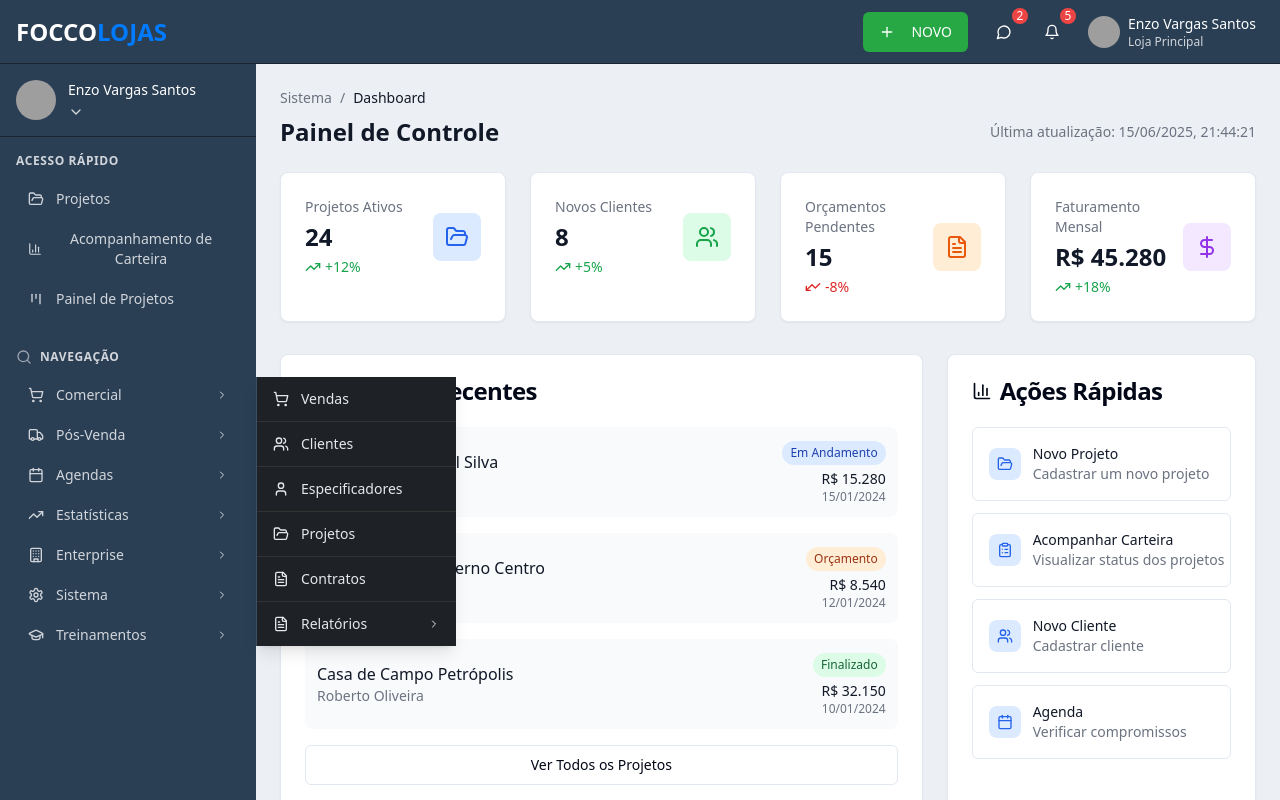
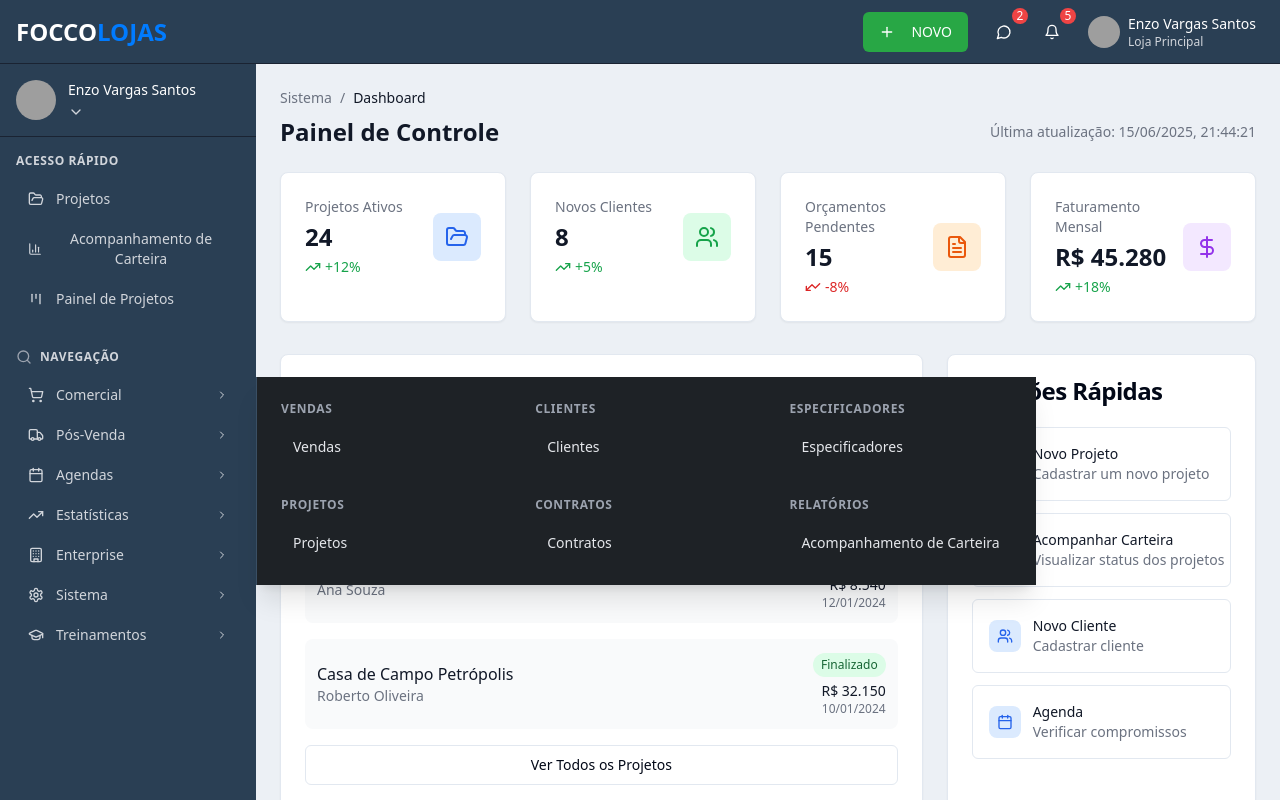
Before and after one commit to victorprocha/promoveis-public, a React (Vite) app: page / in a window 1280 px wide. Both pictures are taken after a click on the button "Comercial". Shown: the top 800 px of the page. Built offline with nearby package versions, Linux system fonts and the light colour scheme; grey boxes are pictures that could not be loaded.

Commit message:
Implement hierarchical, functional sidebar with flyout menus.

```diff
--- a/src/components/Layout/Sidebar.tsx
+++ b/src/components/Layout/Sidebar.tsx
@@ -29,16 +29,22 @@ interface SidebarProps {
   onModuleChange: (module: string) => void;
 }
 
+interface SubmenuItem {
+  id: string;
+  label: string;
+}
+
+interface SubmenuCategory {
+  title: string;
+  items: SubmenuItem[];
+}
+
 interface MenuItem {
   id: string;
   label: string;
   icon: any;
   hasSubmenu?: boolean;
-  submenu?: MenuItem[];
-}
-
-interface SubmenuState {
-  [key: string]: boolean;
+  submenuCategories?: SubmenuCategory[];
 }
 
 interface FlyoutPosition {
@@ -47,9 +53,8 @@ interface FlyoutPosition {
 }
 
 const Sidebar: React.FC<SidebarProps> = ({ isOpen, activeModule, onModuleChange }) => {
-  const [openSubmenus, setOpenSubmenus] = useState<SubmenuState>({});
+  const [activeFlyout, setActiveFlyout] = useState<string | null>(null);
   const [flyoutPosition, setFlyoutPosition] = useState<FlyoutPosition>({ top: 0, left: 0 });
-  const [activeFlyout, setActiveFlyout] = useState<string | null>(null);
   const sidebarRef = useRef<HTMLDivElement>(null);
   const flyoutRef = useRef<HTMLDivElement>(null);
 
@@ -65,20 +70,30 @@ const Sidebar: React.FC<SidebarProps> = ({ isOpen, activeModule, onModuleChange
       label: 'Comercial',
       icon: ShoppingCart,
       hasSubmenu: true,
-      submenu: [
-        { id: 'vendas', label: 'Vendas', icon: ShoppingCart },
-        { id: 'clientes', label: 'Clientes', icon: Users },
-        { id: 'especificadores', label: 'Especificadores', icon: User },
-        { id: 'projetos-comercial', label: 'Projetos', icon: FolderOpen },
-        { id: 'contratos', label: 'Contratos', icon: FileText },
+      submenuCategories: [
         {
-          id: 'relatorios-comercial',
-          label: 'Relatórios',
-          icon: FileText,
-          hasSubmenu: true,
-          submenu: [
-            { id: 'acompanhamento-carteira', label: 'Acompanhamento de Carteira', icon: BarChart3 }
-          ]
+          title: 'VENDAS',
+          items: [{ id: 'vendas', label: 'Vendas' }]
+        },
+        {
+          title: 'CLIENTES',
+          items: [{ id: 'clientes', label: 'Clientes' }]
+        },
+        {
+          title: 'ESPECIFICADORES',
+          items: [{ id: 'especificadores', label: 'Especificadores' }]
+        },
+        {
+          title: 'PROJETOS',
+          items: [{ id: 'projetos-comercial', label: 'Projetos' }]
+        },
+        {
+          title: 'CONTRATOS',
+          items: [{ id: 'contratos', label: 'Contratos' }]
+        },
+        {
+          title: 'RELATÓRIOS',
+          items: [{ id: 'acompanhamento-carteira', label: 'Acompanhamento de Carteira' }]
         }
       ]
     },
@@ -87,43 +102,27 @@ const Sidebar: React.FC<SidebarProps> = ({ isOpen, activeModule, onModuleChange
       label: 'Pós-Venda',
       icon: Truck,
       hasSubmenu: true,
-      submenu: [
+      submenuCategories: [
         {
-          id: 'revisoes',
-          label: 'Revisões',
-          icon: Search,
-          hasSubmenu: true,
-          submenu: [
-            { id: 'revisao-ambientes', label: 'Revisão de Ambientes', icon: Building }
+          title: 'REVISÕES',
+          items: [{ id: 'revisao-ambientes', label: 'Revisão de Ambientes' }]
+        },
+        {
+          title: 'ENTREGA E MONTAGEM',
+          items: [
+            { id: 'entregas', label: 'Entregas' },
+            { id: 'montagem', label: 'Montagem' }
           ]
         },
         {
-          id: 'entrega-montagem',
-          label: 'Entrega e Montagem',
-          icon: Package,
-          hasSubmenu: true,
-          submenu: [
-            { id: 'entregas', label: 'Entregas', icon: Truck },
-            { id: 'montagem', label: 'Montagem', icon: Wrench }
-          ]
+          title: 'ASSISTÊNCIA TÉCNICA',
+          items: [{ id: 'assistencias', label: 'Assistências' }]
         },
         {
-          id: 'assistencia-tecnica',
-          label: 'Assistência Técnica',
-          icon: Wrench,
-          hasSubmenu: true,
-          submenu: [
-            { id: 'assistencias', label: 'Assistências', icon: Wrench }
-          ]
-        },
-        {
-          id: 'relatorios-pos-venda',
-          label: 'Relatórios',
-          icon: FileText,
-          hasSubmenu: true,
-          submenu: [
-            { id: 'previsao-embarque', label: 'Previsão de Embarque', icon: Truck },
-            { id: 'assistencias-relatorio', label: 'Assistências', icon: Wrench }
+          title: 'RELATÓRIOS',
+          items: [
+            { id: 'previsao-embarque', label: 'Previsão de Embarque' },
+            { id: 'assistencias-relatorio', label: 'Assistências' }
           ]
         }
       ]
@@ -133,18 +132,22 @@ const Sidebar: React.FC<SidebarProps> = ({ isOpen, activeModule, onModuleChange
       label: 'Agendas',
       icon: Calendar,
       hasSubmenu: true,
-      submenu: [
-        { id: 'agendamentos', label: 'Agendamentos', icon: Calendar },
-        { id: 'compromissos', label: 'Compromissos', icon: Clock },
-        { id: 'historicos', label: 'Históricos', icon: FileText },
+      submenuCategories: [
         {
-          id: 'configuracoes-agenda',
-          label: 'Configurações',
-          icon: Settings,
-          hasSubmenu: true,
-          submenu: [
-            { id: 'permissoes-acesso', label: 'Permissões de Acesso', icon: Users }
-          ]
+          title: 'AGENDAMENTOS',
+          items: [{ id: 'agendamentos', label: 'Agendamentos' }]
+        },
+        {
+          title: 'COMPROMISSOS',
+          items: [{ id: 'compromissos', label: 'Compromissos' }]
+        },
+        {
+          title: 'HISTÓRICOS',
+          items: [{ id: 'historicos', label: 'Históricos' }]
+        },
+        {
+          title: 'CONFIGURAÇÕES',
+          items: [{ id: 'permissoes-acesso', label: 'Permissões de Acesso' }]
         }
       ]
     },
@@ -153,10 +156,15 @@ const Sidebar: React.FC<SidebarProps> = ({ isOpen, activeModule, onModuleChange
       label: 'Estatísticas',
       icon: TrendingUp,
       hasSubmenu: true,
-      submenu: [
-        { id: 'vendas-stats', label: 'Vendas', icon: ShoppingCart },
-        { id: 'projetos-stats', label: 'Projetos', icon: FolderOpen },
-        { id: 'financeiro-stats', label: 'Financeiro', icon: BarChart3 }
+      submenuCategories: [
+        {
+          title: 'GERAL',
+          items: [
+            { id: 'vendas-stats', label: 'Vendas' },
+            { id: 'projetos-stats', label: 'Projetos' },
+            { id: 'financeiro-stats', label: 'Financeiro' }
+          ]
+        }
       ]
     },
     {
@@ -164,9 +172,15 @@ const Sidebar: React.FC<SidebarProps> = ({ isOpen, activeModule, onModuleChange
       label: 'Enterprise',
       icon: Building,
       hasSubmenu: true,
-      submenu: [
-        { id: 'cadastro-produtos', label: 'Cadastro de Produtos', icon: Package },
-        { id: 'painel-projetos-enterprise', label: 'Painel de Projetos', icon: Kanban }
+      submenuCategories: [
+        {
+          title: 'CADASTROS',
+          items: [{ id: 'cadastro-produtos', label: 'Cadastro de Produtos' }]
+        },
+        {
+          title: 'GERENCIAMENTO',
+          items: [{ id: 'painel-projetos-enterprise', label: 'Painel de Projetos' }]
+        }
       ]
     },
     {
@@ -174,9 +188,15 @@ const Sidebar: React.FC<SidebarProps> = ({ isOpen, activeModule, onModuleChange
       label: 'Sistema',
       icon: Settings,
       hasSubmenu: true,
-      submenu: [
-        { id: 'usuarios', label: 'Usuários', icon: Users },
-        { id: 'colaborador', label: 'Colaborador', icon: User }
+      submenuCategories: [
+        {
+          title: 'ACESSO',
+          items: [{ id: 'usuarios', label: 'Usuários' }]
+        },
+        {
+          title: 'EQUIPE',
+          items: [{ id: 'colaborador', label: 'Colaborador' }]
+        }
       ]
     },
     {
@@ -184,14 +204,37 @@ const Sidebar: React.FC<SidebarProps> = ({ isOpen, activeModule, onModuleChange
       label: 'Treinamentos',
       icon: GraduationCap,
       hasSubmenu: true,
-      submenu: [
-        { id: 'comercial-treinamento', label: 'Comercial', icon: ShoppingCart },
-        { id: 'treinamento-comercial', label: 'Treinamento Comercial', icon: GraduationCap }
+      submenuCategories: [
+        {
+          title: 'TREINAMENTOS',
+          items: [
+            { id: 'comercial-treinamento', label: 'Comercial' },
+            { id: 'treinamento-comercial', label: 'Treinamento Comercial' }
+          ]
+        }
       ]
     }
   ];
 
-  const handleItemClick = (item: MenuItem, event: React.MouseEvent, level: number = 0) => {
+  // Check if current module belongs to a main navigation item
+  const getActiveMainItem = () => {
+    for (const item of navigationItems) {
+      if (item.submenuCategories) {
+        for (const category of item.submenuCategories) {
+          for (const subItem of category.items) {
+            if (subItem.id === activeModule) {
+              return item.id;
+            }
+          }
+        }
+      }
+    }
+    return null;
+  };
+
+  const activeMainItem = getActiveMainItem();
+
+  const handleItemClick = (item: MenuItem, event: React.MouseEvent) => {
     event.stopPropagation();
 
     if (item.hasSubmenu) {
@@ -200,24 +243,27 @@ const Sidebar: React.FC<SidebarProps> = ({ isOpen, activeModule, onModuleChange
 
       setFlyoutPosition({
         top: rect.top - (sidebarRect?.top || 0),
-        left: level === 0 ? 256 : rect.right - (sidebarRect?.left || 0)
+        left: 256
       });
-      setActiveFlyout(item.id);
+
+      if (activeFlyout === item.id) {
+        setActiveFlyout(null);
+      } else {
+        setActiveFlyout(item.id);
+      }
     } else {
-      // Navigate to the selected module
       onModuleChange(item.id);
       setActiveFlyout(null);
-      setOpenSubmenus({});
     }
   };
 
-  const handleSubmenuItemClick = (item: MenuItem, event: React.MouseEvent) => {
-    handleItemClick(item, event, 1);
+  const handleSubmenuItemClick = (itemId: string) => {
+    onModuleChange(itemId);
+    setActiveFlyout(null);
   };
 
   const closeFlyouts = () => {
     setActiveFlyout(null);
-    setOpenSubmenus({});
   };
 
   useEffect(() => {
@@ -238,34 +284,43 @@ const Sidebar: React.FC<SidebarProps> = ({ isOpen, activeModule, onModuleChange
     };
   }, []);
 
-  const renderFlyout = (items: MenuItem[], parentId: string) => {
-    if (activeFlyout !== parentId) return null;
+  const renderFlyout = () => {
+    if (!activeFlyout) return null;
+
+    const activeItem = navigationItems.find(item => item.id === activeFlyout);
+    if (!activeItem?.submenuCategories) return null;
 
     return (
       <div
         ref={flyoutRef}
-        className="fixed bg-[#1E2226] border-l border-[#3A4F64] shadow-lg z-50 min-w-[200px] max-h-[400px] overflow-y-auto custom-scrollbar"
+        className="fixed bg-[#1E2226] border-l border-[#3A4F64] shadow-xl z-50 min-w-[600px] max-h-[500px] overflow-y-auto custom-scrollbar flyout-enter"
         style={{
           top: `${flyoutPosition.top + 64}px`,
           left: `${flyoutPosition.left}px`,
         }}
       >
-        {items.map((item) => {
-          const Icon = item.icon;
-          return (
-            <button
-              key={item.id}
-              onClick={(e) => handleSubmenuItemClick(item, e)}
-              className="w-full flex items-center justify-between px-4 py-3 text-sm text-gray-200 hover:bg-[#2A3F54] hover:text-white transition-colors border-b border-[#333] last:border-b-0"
-            >
-              <div className="flex items-center gap-3">
-                <Icon className="h-4 w-4" />
-                {item.label}
+        <div className="p-6">
+          <div className="grid grid-cols-3 gap-8">
+            {activeItem.submenuCategories.map((category, categoryIndex) => (
+              <div key={categoryIndex} className="space-y-3">
+                <h3 className="text-xs font-semibold text-gray-400 uppercase tracking-wider mb-3">
+                  {category.title}
+                </h3>
+                <div className="space-y-2">
+                  {category.items.map((item) => (
+                    <button
+                      key={item.id}
+                      onClick={() => handleSubmenuItemClick(item.id)}
+                      className="block w-full text-left text-sm text-gray-200 hover:text-white hover:bg-[#2A3F54] rounded px-3 py-2 transition-colors"
+                    >
+                      {item.label}
+                    </button>
+                  ))}
+                </div>
               </div>
-              {item.hasSubmenu && <ChevronRight className="h-3 w-3" />}
-            </button>
-          );
-        })}
+            ))}
+          </div>
+        </div>
       </div>
     );
   };
@@ -345,17 +400,25 @@ const Sidebar: React.FC<SidebarProps> = ({ isOpen, activeModule, onModuleChange
           <nav className="space-y-1">
             {navigationItems.map((item) => {
               const Icon = item.icon;
+              const isActive = activeMainItem === item.id;
+
               return (
                 <div key={item.id}>
                   <button
                     onClick={(e) => handleItemClick(item, e)}
-                    className="w-full flex items-center justify-between px-3 py-2 rounded-md text-sm text-gray-300 hover:bg-[#3A4F64] hover:text-white transition-colors"
+                    className={`
+                      w-full flex items-center justify-between px-3 py-2 rounded-md text-sm transition-colors
+                      ${isActive
+                        ? 'bg-[#007BFF] text-white'
+                        : 'text-gray-300 hover:bg-[#3A4F64] hover:text-white'
+                      }
+                    `}
                   >
                     <div className="flex items-center gap-3">
                       <Icon className="h-4 w-4" />
                       {item.label}
                     </div>
-                    <ChevronRight className="h-3 w-3" />
+                    {item.hasSubmenu && <ChevronRight className="h-3 w-3" />}
                   </button>
                 </div>
               );
@@ -364,17 +427,8 @@ const Sidebar: React.FC<SidebarProps> = ({ isOpen, activeModule, onModuleChange
         </div>
       </aside>
 
-      {/* Render flyouts */}
-      {activeFlyout && navigationItems.map((item) =>
-        item.submenu && renderFlyout(item.submenu, item.id)
-      )}
-
-      {/* Render nested flyouts */}
-      {activeFlyout && navigationItems.map((parentItem) =>
-        parentItem.submenu?.map((subItem) =>
-          subItem.submenu && activeFlyout === subItem.id && renderFlyout(subItem.submenu, subItem.id)
-        )
-      )}
+      {/* Render flyout */}
+      {renderFlyout()}
     </>
   );
 };
--- a/src/pages/Index.tsx
+++ b/src/pages/Index.tsx
@@ -33,18 +33,29 @@ const Index = () => {
 
   const renderModule = () => {
     switch (activeModule) {
+      // Quick Access
       case 'projetos':
         return <ProjectRegistration />;
       case 'carteira':
+      case 'acompanhamento-carteira':
         return <PortfolioTracking />;
       case 'painel-projetos':
+      case 'painel-projetos-enterprise':
         return <ProjectBoard />;
+
+      // Comercial
       case 'vendas':
         return <Sales />;
+      case 'clientes':
+        return <div className="p-6"><h1 className="text-2xl font-bold">Clientes</h1></div>;
       case 'especificadores':
         return <Specifiers />;
+      case 'projetos-comercial':
+        return <ProjectRegistration />;
       case 'contratos':
         return <Contracts />;
+
+      // Pós-Venda
       case 'revisao-ambientes':
         return <EnvironmentReview />;
       case 'entregas':
@@ -52,7 +63,45 @@ const Index = () => {
       case 'montagem':
         return <Assembly />;
       case 'assistencias':
+      case 'assistencias-relatorio':
         return <TechnicalAssistance />;
+      case 'previsao-embarque':
+        return <div className="p-6"><h1 className="text-2xl font-bold">Previsão de Embarque</h1></div>;
+
+      // Agendas
+      case 'agendamentos':
+        return <div className="p-6"><h1 className="text-2xl font-bold">Agendamentos</h1></div>;
+      case 'compromissos':
+        return <div className="p-6"><h1 className="text-2xl font-bold">Compromissos</h1></div>;
+      case 'historicos':
+        return <div className="p-6"><h1 className="text-2xl font-bold">Históricos</h1></div>;
+      case 'permissoes-acesso':
+        return <div className="p-6"><h1 className="text-2xl font-bold">Permissões de Acesso</h1></div>;
+
+      // Estatísticas
+      case 'vendas-stats':
+        return <div className="p-6"><h1 className="text-2xl font-bold">Estatísticas de Vendas</h1></div>;
+      case 'projetos-stats':
+        return <div className="p-6"><h1 className="text-2xl font-bold">Estatísticas de Projetos</h1></div>;
+      case 'financeiro-stats':
+        return <div className="p-6"><h1 className="text-2xl font-bold">Estatísticas Financeiras</h1></div>;
+
+      // Enterprise
+      case 'cadastro-produtos':
+        return <div className="p-6"><h1 className="text-2xl font-bold">Cadastro de Produtos</h1></div>;
+
+      // Sistema
+      case 'usuarios':
+        return <div className="p-6"><h1 className="text-2xl font-bold">Usuários</h1></div>;
+      case 'colaborador':
+        return <div className="p-6"><h1 className="text-2xl font-bold">Colaborador</h1></div>;
+
+      // Treinamentos
+      case 'comercial-treinamento':
+        return <div className="p-6"><h1 className="text-2xl font-bold">Treinamento Comercial</h1></div>;
+      case 'treinamento-comercial':
+        return <div className="p-6"><h1 className="text-2xl font-bold">Treinamento Comercial</h1></div>;
+
       case 'dashboard':
       default:
         return <Dashboard />;
```
